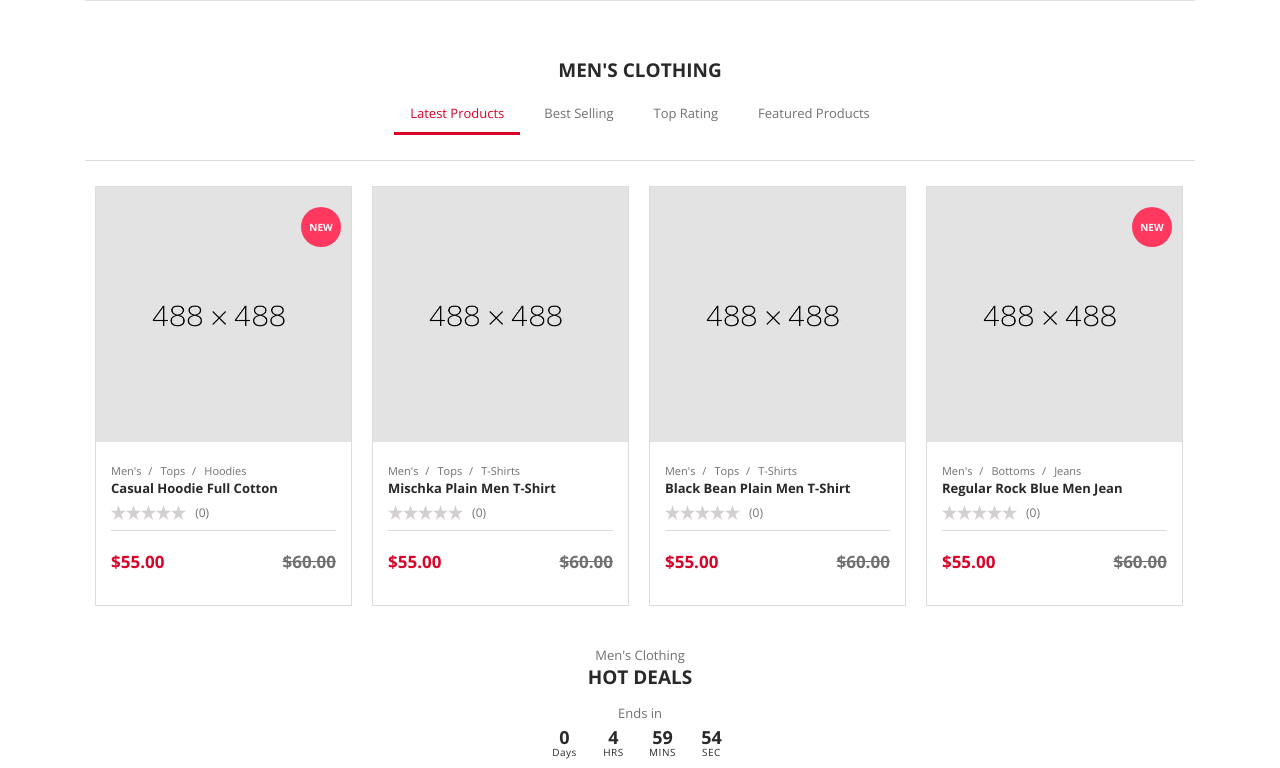
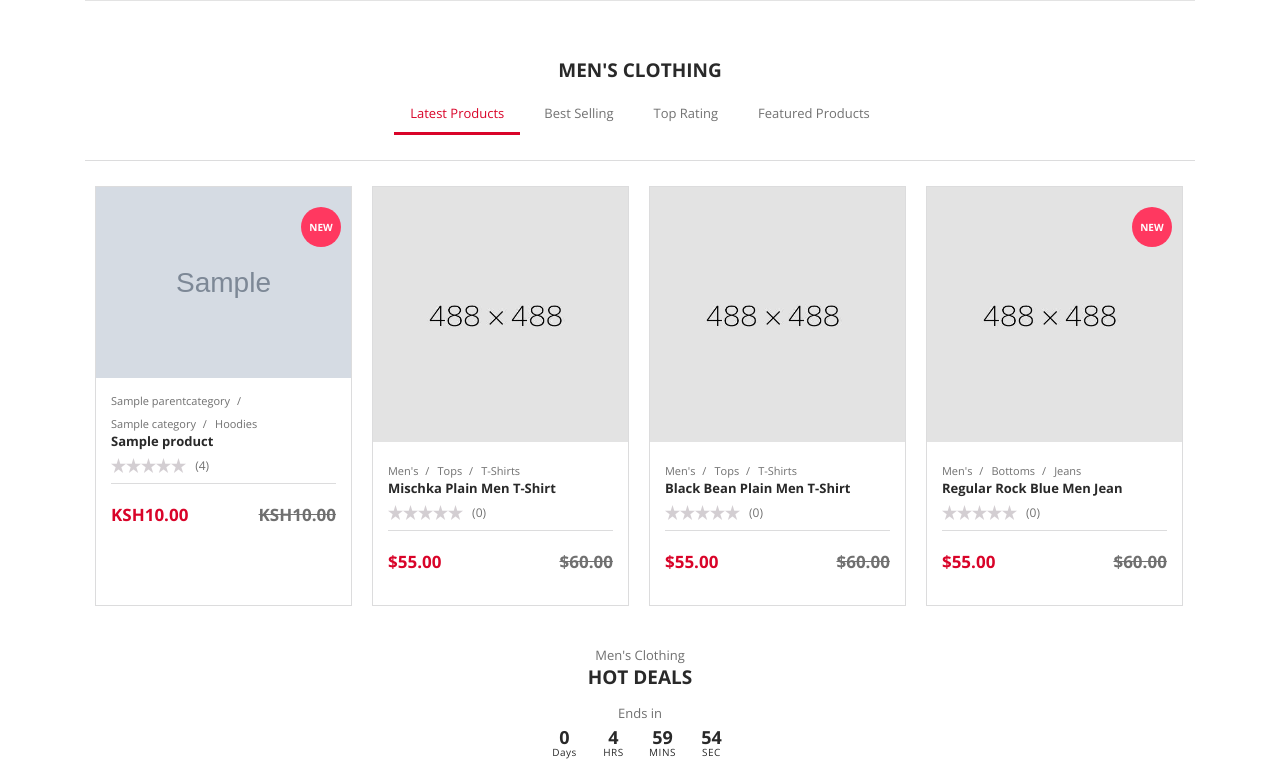
Before and after one commit to indieka900/dj_ecommerce, a Django app: page / in a window 1280 px wide. Shown: the part 1260-2028 px from the top of the page. Run offline with Django 5.2, Linux system fonts and the light colour scheme; tables that the repository leaves empty hold one stand-in row (values such as "Sample post"); grey boxes marked "Sample" are stand-in pictures; some libraries are stand-ins or nearby versions.

```diff
--- a/ecommerce/templates/home.html
+++ b/ecommerce/templates/home.html
@@ -26,48 +26,49 @@
                         <div class="tab-pane active show fade" id="men-latest-products">
                             <div class="slider-fouc">
                                 <div class="products-slider owl-carousel" data-item="4">
-                                    <div class="item">
-                                        <div class="image-container">
-                                            <a class="item-img-wrapper-link" href="single-product.html">
-                                                <img class="img-fluid" src="images/product/product@3x.jpg" alt="Product">
-                                            </a>
-                                            <div class="item-action-behaviors">
-                                                <a class="item-quick-look" data-toggle="modal" href="#quick-view">Quick Look
-                                                </a>
-                                                <a class="item-mail" href="javascript:void(0)">Mail</a>
-                                                <a class="item-addwishlist" href="javascript:void(0)">Add to Wishlist</a>
-                                                <a class="item-addCart" href="javascript:void(0)">Add to Cart</a>
-                                            </div>
-                                        </div>
-                                        <div class="item-content">
-                                            <div class="what-product-is">
-                                                <ul class="bread-crumb">
-                                                    <li class="has-separator">
-                                                        <a href="shop-v1-root-category.html">Men's</a>
-                                                    </li>
-                                                    <li class="has-separator">
-                                                        <a href="shop-v2-sub-category.html">Tops</a>
+                                    {% for item in latest_products %}
+                                    <div class="item">
+                                        <div class="image-container">
+                                            <a class="item-img-wrapper-link" href="/product/{{item.id}}/">
+                                                <img class="img-fluid" src="{{ item.prod_img.url }}" alt="Product">
+                                            </a>
+                                            <div class="item-action-behaviors">
+                                                <a class="item-quick-look" data-toggle="modal" href="#quick-view">Quick Look
+                                                </a>
+                                                <a class="item-mail" href="javascript:void(0)">Mail</a>
+                                                <a class="item-addwishlist" href="javascript:void(0)">Add to Wishlist</a>
+                                                <a class="item-addCart" href="javascript:void(0)">Add to Cart</a>
+                                            </div>
+                                        </div>
+                                        <div class="item-content">
+                                            <div class="what-product-is">
+                                                <ul class="bread-crumb">
+                                                    <li class="has-separator">
+                                                        <a href="shop-v1-root-category.html">{{ item.category.parent_category.parent_name }}</a>
+                                                    </li>
+                                                    <li class="has-separator">
+                                                        <a href="shop-v2-sub-category.html">{{ item.category.category_name }}</a>
                                                     </li>
                                                     <li>
                                                         <a href="shop-v3-sub-sub-category.html">Hoodies</a>
                                                     </li>
                                                 </ul>
                                                 <h6 class="item-title">
-                                                    <a href="single-product.html">Casual Hoodie Full Cotton</a>
+                                                    <a href="/product/{{item.id}}/">{{ item.title }}</a>
                                                 </h6>
                                                 <div class="item-stars">
                                                     <div class='star' title="0 out of 5 - based on 0 Reviews">
                                                         <span style='width:0'></span>
                                                     </div>
-                                                    <span>(0)</span>
-                                                </div>
-                                            </div>
-                                            <div class="price-template">
-                                                <div class="item-new-price">
-                                                    $55.00
-                                                </div>
-                                                <div class="item-old-price">
-                                                    $60.00
+                                                    <span>({{ item.rating }})</span>
+                                                </div>
+                                            </div>
+                                            <div class="price-template">
+                                                <div class="item-new-price">
+                                                    KSH{{ item.current_selling_price }}
+                                                </div>
+                                                <div class="item-old-price">
+                                                    KSH{{ item.price }}
                                                 </div>
                                             </div>
                                         </div>
@@ -75,6 +76,7 @@
                                             <span>NEW</span>
                                         </div>
                                     </div>
+                                    {% endfor %}
                                     <div class="item">
                                         <div class="image-container">
                                             <a class="item-img-wrapper-link" href="single-product.html">
--- a/ecommerce/views/product_views.py
+++ b/ecommerce/views/product_views.py
@@ -1,6 +1,9 @@
 from django.shortcuts import render, get_object_or_404
 from django.core.paginator import Paginator
-from ..models import Product, Category, AppContent, Slider, Wishlist, Cart
+from ..models import (
+    Product, Category, AppContent, Slider, Wishlist, Cart,
+    ProductImage
+)
 
 def common_data(request):
     app_data = AppContent.objects.all().first()
@@ -28,10 +31,10 @@ def common_data(request):
     }
 
 def home(request):
-    featured_products = Product.objects.filter(featured=True)[:4]
+    latest_products = Product.objects.all()[:4]
     categories = Category.objects.all()[:3]
     context = {
-        'featured_products': featured_products,
+        'latest_products': latest_products,
         'categories': categories,
         'path' : 'home',
         **common_data(request)
@@ -50,7 +53,10 @@ def product_list(request):
 
 def product_detail(request, pk):
     product = get_object_or_404(Product, pk=pk)
+    p_images = ProductImage.objects.filter(product=product)
     context = {
         'product': product,
+        'images' : p_images,
+        **common_data(request)
     }
-    return render(request, 'ecommerce/product_detail.html', context)
+    return render(request, 'single-product.html', context)
```
Also changed, not shown: ecommerce/templates/single-product.html (+23 -39 lines), 1 other file.
